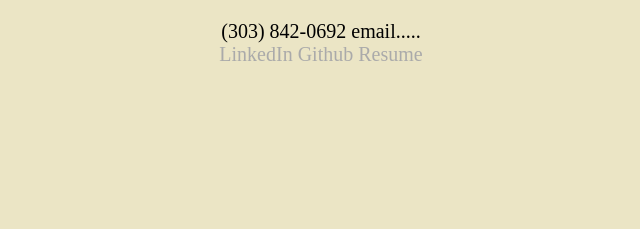
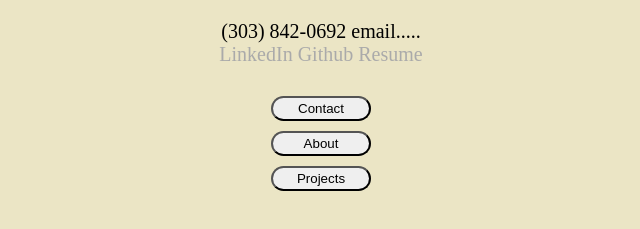
Before and after one commit to emannette-zz/emannette.github.io, a plain HTML site: page index.html in a window 1280 px wide. Shown: the part 131-360 px from the top of the page, without its empty margins (319-959 px from the left). Drawn offline with Linux system fonts and the light colour scheme.

Commit message:
fixed spelling error and added buttons

```diff
--- a/index.html
+++ b/index.html
@@ -2,7 +2,7 @@
 <html>
   <head>
     <meta charset="utf-8">
-    <meta name="viewport" content="width=device-width, initial-scal=1" />
+    <meta name="viewport" content="width=device-width, initial-scale=1" />
     <title>Ethan Mannette</title>
 
     <link rel="stylesheet" type="text/css" href="styles/main.css" />
@@ -33,6 +33,17 @@
           </li>
         </ul>
       </header>
+
+      <div class="buttonWrap">
+        <button id="contactButton" class="button accordion">Contact</button>
+      </div>
+      <div class="buttonWrap">
+        <button id="aboutButton" class="button accordion">About</button>
+      </div>
+      <div class="buttonWrap">
+        <button id="projectsButton" class="button accordion">Projects</button>
+      </div>
+
 
       <main class="main">
         <section id="about" class="section">
@@ -281,5 +292,7 @@
       </main>
 
     </div>
+
+    <script src="js/main.js"></script>
   </body>
 </html>
```
